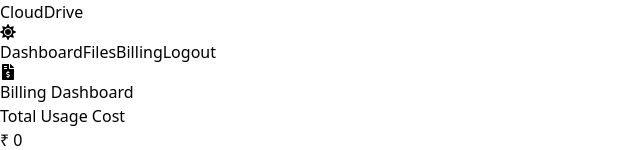
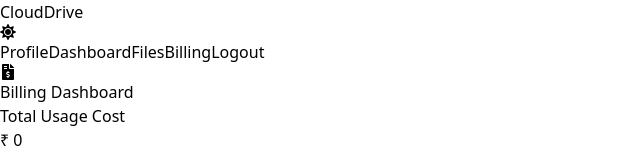
Before and after one commit to Inzamamkhan786/Cloud-Storage-System, a React (Vite) app in the folder Frontend/vite-project/: page /billing in a window 1280 px wide. Shown: the top 150 px of the page, without its empty margins (0-640 px from the left). Built offline with nearby package versions, Linux system fonts and the light colour scheme; no server answers; sample sign-in values are in the browser's storage.

Commit message:
Update Billing.jsx

```diff
--- a/Frontend/vite-project/src/pages/Billing.jsx
+++ b/Frontend/vite-project/src/pages/Billing.jsx
@@ -87,6 +87,13 @@
                 </div>
 
                 <nav className="flex flex-col gap-3">
+
+                    <button
+                        onClick={() => navigate("/Profile")}
+                        className="p-3 rounded-lg text-left hover:bg-[#00ADB5] hover:text-white transition transform hover:scale-105"
+                    >
+                        Profile
+                    </button>
 
                     <button
                         onClick={() => navigate("/dashboard")}
```
